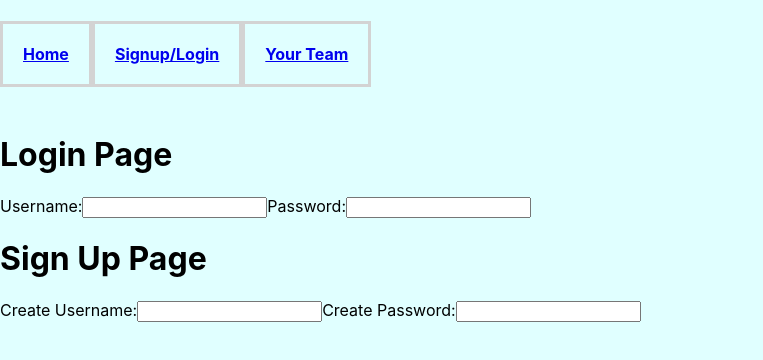
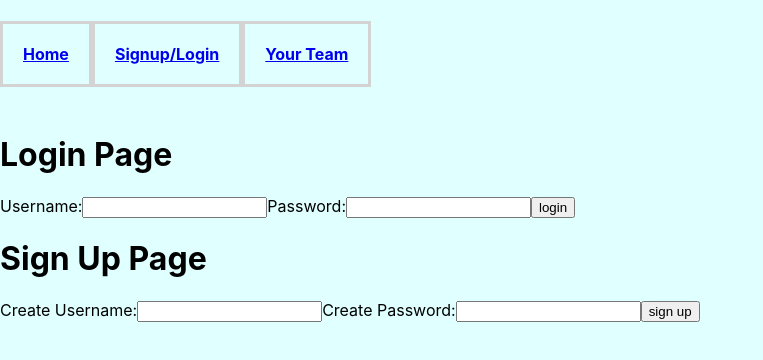
Before and after one commit to ndnguyen07/Mod4Project-FrontEnd, a React (Create React App) app: page /login in a window 1280 px wide. Shown: the top 360 px of the page, without its empty margins (0-763 px from the left). Built offline with nearby package versions, Linux system fonts and the light colour scheme; no server answers.

Commit message:
signu login

```diff
--- a/src/components/SignIn.js
+++ b/src/components/SignIn.js
@@ -6,9 +6,10 @@ class Login extends Component {
         return(
             <div>
                 <h1>Login Page</h1>
-                <form>
-                    <label>Username:<input type='text' name= 'username'></input></label>
-                    <label>Password:<input type='password' name= 'password'></input></label>
+                <form onSubmit={this.props.loginUser}>
+                    <label>Username:<input type='text' name= 'signInName' onChange={this.props.handleSignIn}></input></label>
+                    <label>Password:<input type='password' name= 'signInPass' onChange={this.props.handleSignIn}></input></label>
+                    <input type="submit" value='login'/>
                 </form>
             </div>
         )
--- a/src/components/SignUp.js
+++ b/src/components/SignUp.js
@@ -6,9 +6,10 @@ class SignUp extends Component {
         return(
             <div>
                 <h1>Sign Up Page</h1>
-                <form>
-                    <label>Create Username:<input type='text' name= 'username'></input></label>
-                    <label>Create Password:<input type='password' name= 'password'></input></label>
+                <form onSubmit={this.props.createUser}>
+                    <label>Create Username:<input type='text' name= 'signUpName' onChange={this.props.handleSignUp}></input></label>
+                    <label>Create Password:<input type='password' name= 'signUpPass' onChange={this.props.handleSignUp}></input></label>
+                    <input type="submit" value='sign up'/>
                 </form>
             </div>
         )
--- a/src/containers/Login.js
+++ b/src/containers/Login.js
@@ -3,15 +3,72 @@ import { BrowserRouter as Router, Route } from 'react-router-dom';
 import SignIn from "../components/SignIn"
 import SignUp from "../components/SignUp"
 
-class User extends Component {
+class Login extends Component {
+
+    state = {
+        signInName: "",
+        signInPass: "",
+        signUpName: "",
+        signUpPass: ""
+    }
+
+    handleSignUp = (event) => {
+        this.setState({
+            [event.target.name]: event.target.value
+        })
+    }
+
+
+
+    createUser = (event) => {
+        event.preventDefault();
+        fetch('http://localhost:3000/users', {
+            method: 'POST',
+            headers: {
+                'Content-Type': 'application/json',
+                'Accepts': 'application/json'
+            },
+            body: JSON.stringify({
+                user: {
+                    username: this.state.signUpName,
+                    password: this.state.signUpPass
+                }
+            })
+        })
+        .then(res => res.json())
+        .then(json => {
+            localStorage['token'] = json.jwt
+        })
+    }
+
+    handleSignIn = (event) => {
+        this.setState({
+            [event.target.name]: event.target.value
+        })
+    }
+
+    loginUser = (event) => {
+        let token = localStorage.getItem('token')
+        event.preventDefault();
+        fetch('http://localhost:3000/profile', {
+            headers: {
+            'Authorization': 'Bearer ' + token
+        }
+        })
+        .then(res=>res.json())
+        .then(json=> {
+            this.setState({user: json.user})
+        })
+    }
+
     render(){
         return(
             <Fragment>
-                <SignIn />
-                <SignUp />
+                <SignIn handleSignIn={this.handleSignIn} loginUser={this.loginUser}/>
+                <SignUp handleSignUp={this.handleSignUp} createUser={this.createUser}/>
             </Fragment>
         )
     }
 }
 
-export default User;
+export default Login;
```
